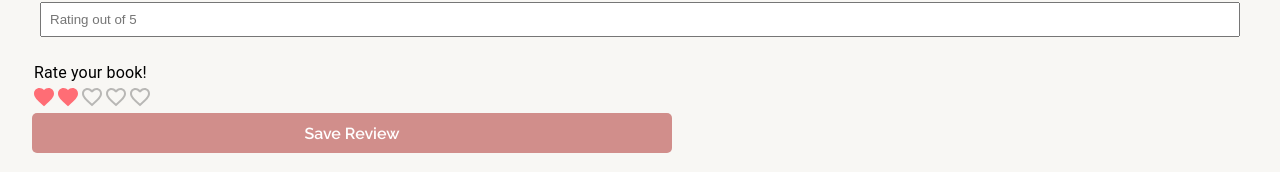
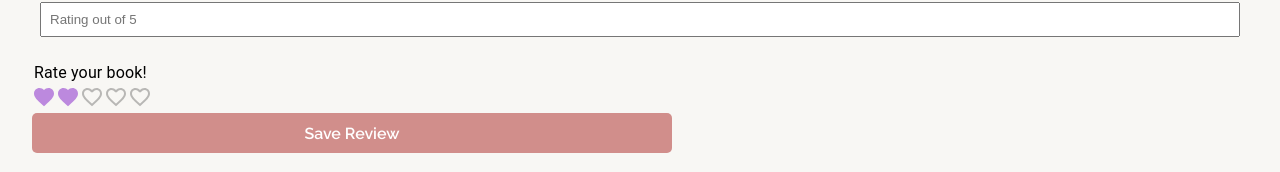
Before and after one commit to sachiesharma/feuille-fable, a React (Create React App) app: page /book-review/works/1 in a window 1280 px wide. Shown: the part 780-952 px from the top of the page. Built offline with nearby package versions, Linux system fonts and the light colour scheme; no server answers.

Commit message:
some styling done

```diff
--- a/src/components/ReviewForm/ReviewForm.js
+++ b/src/components/ReviewForm/ReviewForm.js
@@ -69,16 +69,10 @@ function ReviewForm({ onSubmit, bookDetails, authorName, coverUrl, bookId }) {
           onChange={(e) => setRating(e.target.value)}
         />
         <StarRating
-        // label="Rating out of 5"
-        // rating={rating}
-        // setRating={setRating}
+          label="Rating out of 5"
+          rating={rating}
+          setRating={setRating}
         />
-        {/* <input
-        type="text"
-        placeholder="coverUrl"
-        value={coverUrl}
-        onChange={(e) => setCoverUrl(e.target.value)}
-      /> */}
         <div>
           <button className="review-section__button" type="submit">
             Save Review
--- a/src/components/StarRating/StarRating.js
+++ b/src/components/StarRating/StarRating.js
@@ -8,10 +8,10 @@ import Typography from "@mui/material/Typography/Typography.js";
 
 const StyledRating = styled(Rating)({
   "& .MuiRating-iconFilled": {
-    color: "#ff6d75",
+    color: "#bc89de",
   },
   "& .MuiRating-iconHover": {
-    color: "#ff3d47",
+    color: "#9447c7",
   },
 });
 
--- a/src/pages/HomePage/HomePage.js
+++ b/src/pages/HomePage/HomePage.js
@@ -65,8 +65,10 @@ function HomePage() {
                     alt="cover not found"
                   />
                 )}
-                <h2 className="home-search__book-title">{result.title}</h2>
-                <h4>{result.author_name}</h4>
+                <h3 className="home-search__book-title">{result.title}</h3>
+                <h4 className="home-search__book-author">
+                  {result.author_name}
+                </h4>
               </div>
             </div>
           ))}
--- a/src/pages/HomePage/HomePage.scss
+++ b/src/pages/HomePage/HomePage.scss
@@ -4,9 +4,12 @@
 @use "../../styles/global.scss" as *;
 
 .home-search {
-  // display: flex;
+  display: flex;
+  flex-direction: column;
+
   &__results-container {
     display: flex;
+    justify-content: center;
     flex-direction: column;
 
     @include tablet {
@@ -37,6 +40,7 @@
   &__results-wrapper {
     display: flex;
     flex-direction: column;
+    justify-content: center;
     width: 15rem;
     padding: 3rem 2rem;
     border-radius: 4px;
@@ -52,6 +56,7 @@
 
   &__results-content {
     display: flex;
+    justify-content: center;
     flex-direction: column;
     align-items: center;
 
@@ -65,4 +70,16 @@
     width: 12rem;
     padding: 1rem;
   }
+
+  &__book-title {
+    display: flex;
+    flex-direction: column;
+    justify-content: center;
+    color: $dark-brown;
+    font-size: 16px;
+  }
+
+  &__book-author {
+    columns: $dark-brown;
+  }
 }
--- a/src/styles/_variables.scss
+++ b/src/styles/_variables.scss
@@ -3,9 +3,10 @@ $dark-brown: #745e4d;
 $light-brown: #a17a60;
 $lighter-brown: #c7a894;
 $beige: #faddc2;
-// $light-beige: #5b9fa8
 $off-white: #f8f7f4;
 $light-pink: #dabcba;
 $lighter-pink: #ffe1d9;
 $dark-pink: #d18e8b;
 $dusty-blue: #9fb9c6;
+$purple: #bc89de;
+$dark-purple: #9447c7;
```
